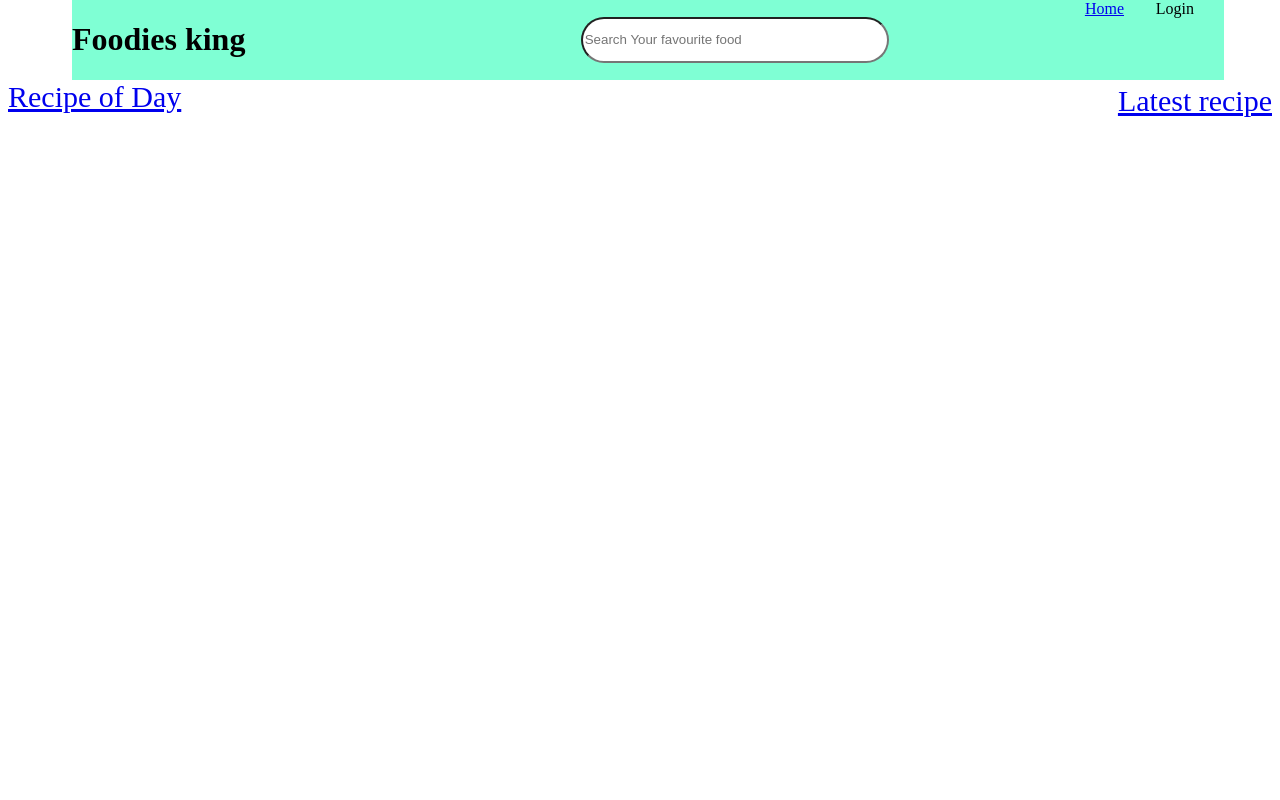
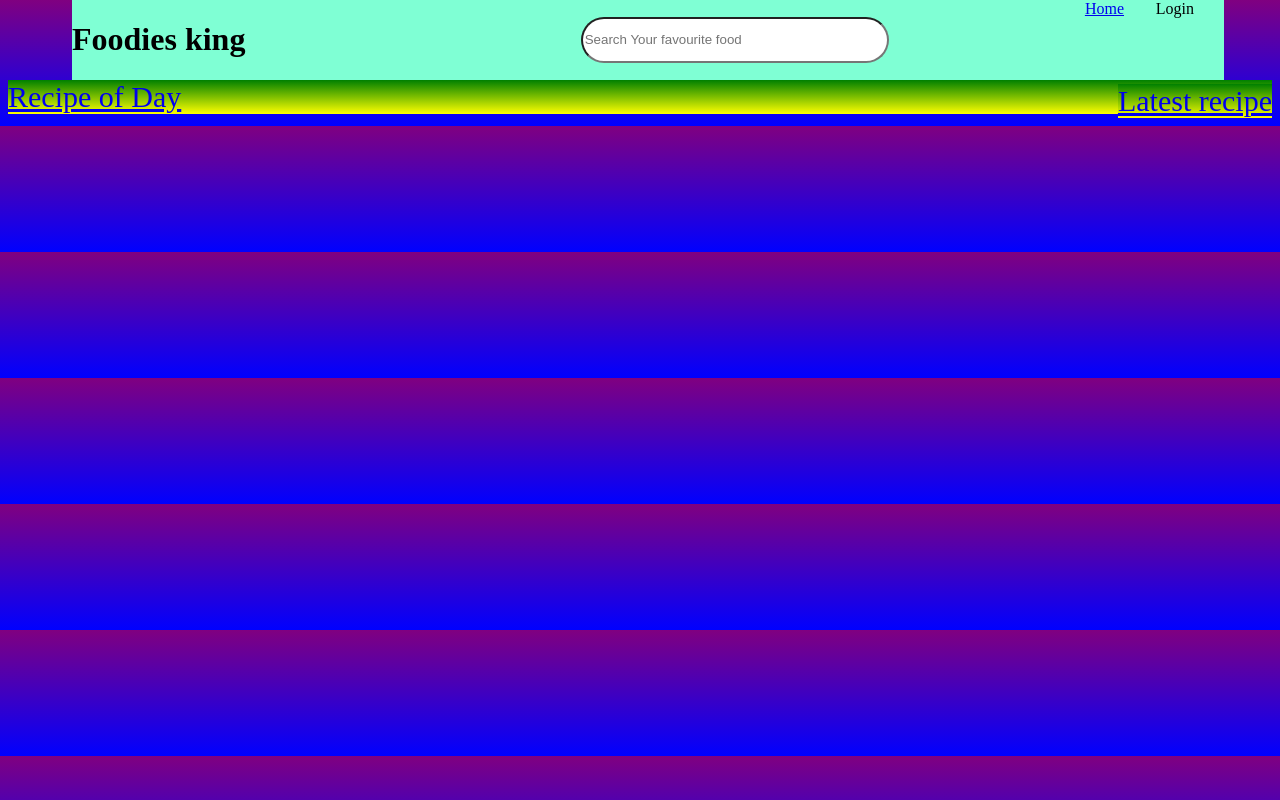
Before and after one commit to gurdeep7/foodApp, a plain HTML site: page index.html in a window 1280 px wide. Drawn offline with Linux system fonts and the light colour scheme.

Commit message:
Update styles.css

```diff
--- a/styles/styles.css
+++ b/styles/styles.css
@@ -26,6 +26,7 @@ input{
 #recipes>div{
     margin-top: 80px;
     font-size: 30px;
+    background-image: linear-gradient(green,yellow);
 }
 
 #recipes :nth-child(2){
@@ -49,3 +50,7 @@ input{
         width: 100%;
     }
  }
+ body{
+
+     background-image: linear-gradient(purple,blue);
+ }
```
